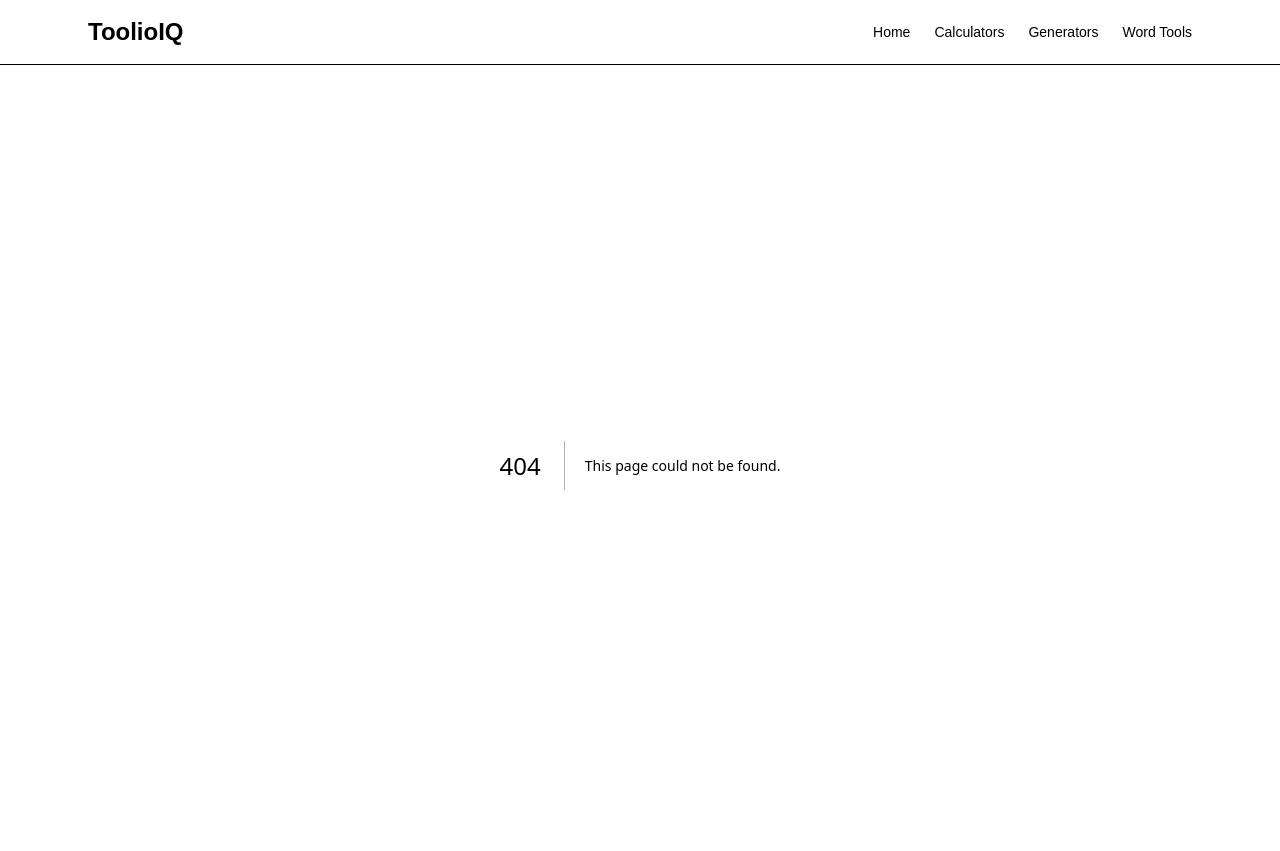
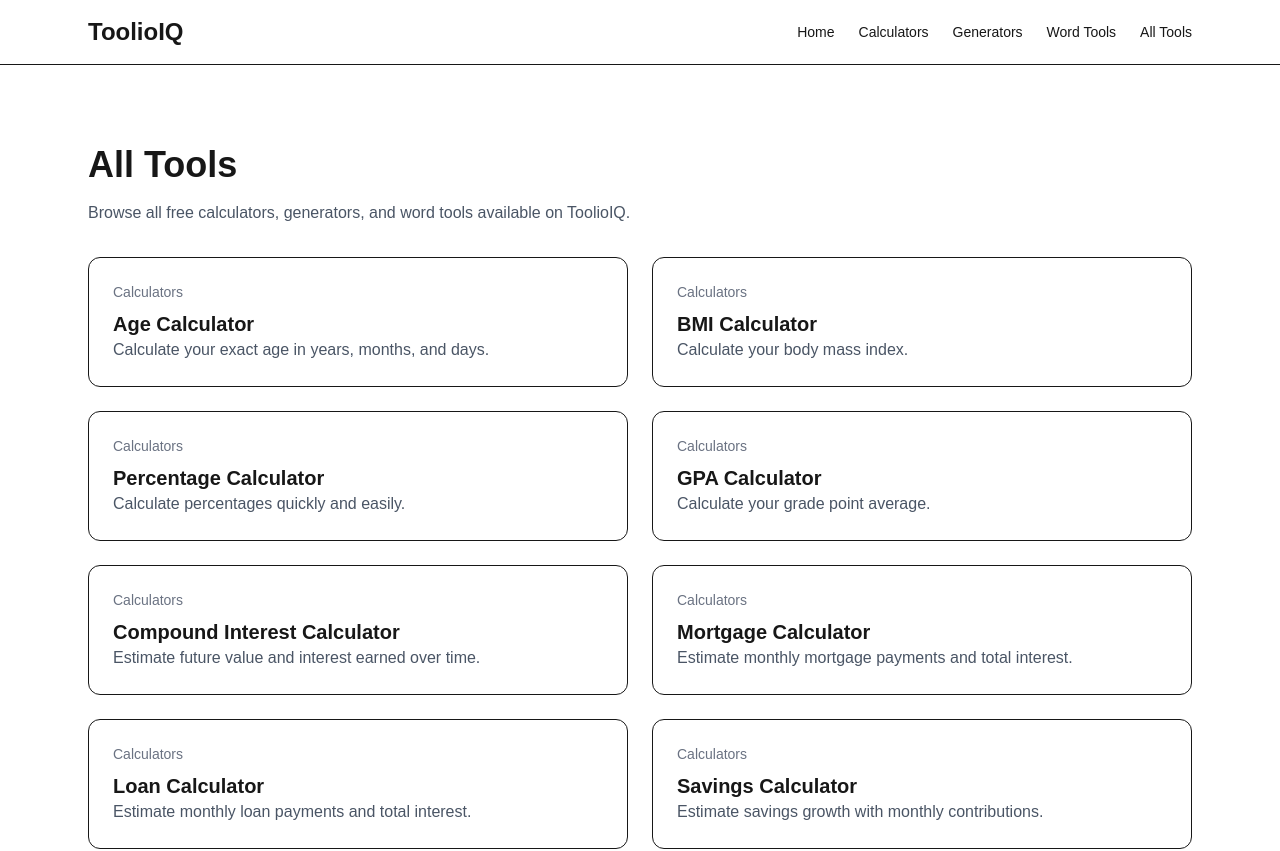
Before and after one commit to toolioiq/toolioiq, a Next.js app: page /tools in a window 1280 px wide. Before the commit this address had no page. Shown: the top 851 px of the page. Built offline with nearby package versions, Linux system fonts and the light colour scheme.

Commit message:
Add all tools page

```diff
--- /dev/null
+++ b/app/tools/page.tsx
@@ -0,0 +1,29 @@
+import Link from "next/link";
+import { tools } from "@/data/tools";
+
+export default function ToolsPage() {
+  return (
+    <main className="max-w-6xl mx-auto px-6 py-20">
+      <h1 className="text-4xl font-bold mb-4">All Tools</h1>
+
+      <p className="text-gray-600 mb-8">
+        Browse all free calculators, generators, and word tools available on
+        ToolioIQ.
+      </p>
+
+      <div className="grid md:grid-cols-2 gap-6">
+        {tools.map((tool) => (
+          <Link
+            key={tool.href}
+            href={tool.href}
+            className="border rounded-xl p-6 hover:bg-gray-50"
+          >
+            <div className="text-sm text-gray-500 mb-2">{tool.category}</div>
+            <h2 className="text-xl font-semibold">{tool.title}</h2>
+            <p className="text-gray-600">{tool.description}</p>
+          </Link>
+        ))}
+      </div>
+    </main>
+  );
+}
--- a/components/Navbar.tsx
+++ b/components/Navbar.tsx
@@ -24,6 +24,9 @@ export default function Navbar() {
           <Link href="/word-tools" className="hover:text-gray-600">
             Word Tools
           </Link>
+          <Link href="/tools" className="hover:text-gray-600">
+            All Tools
+          </Link>
         </div>
       </div>
     </nav>
```
